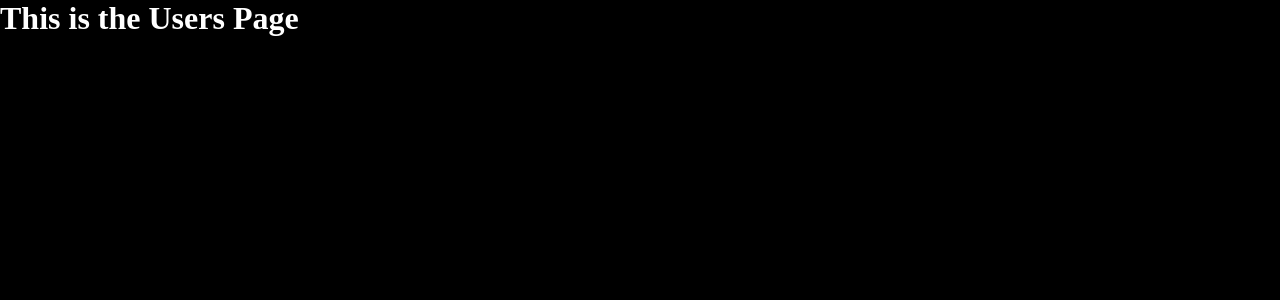
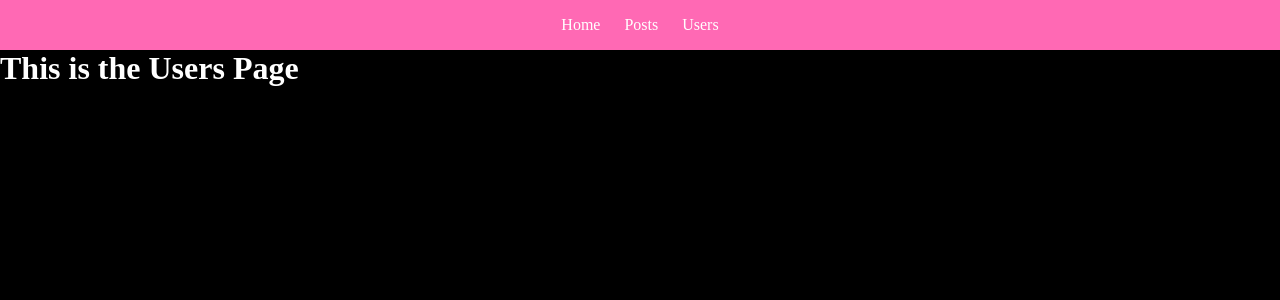
Before and after one commit to michelle01022012/next-crash-course, a Next.js app: page /users in a window 1280 px wide. Shown: the top 300 px of the page. Built offline with nearby package versions, Linux system fonts and the light colour scheme.

Commit message:
add routing functionality

```diff
--- a/pages/users.js
+++ b/pages/users.js
@@ -1,5 +1,10 @@
+import Navbar from "../Components/Navbar"
+
 export default function Users(){
     return (
+        <>
+        <Navbar />
         <h1>This is the Users Page</h1>
-    )
-}
+        </>
+        )
+    }
```
Also changed, not shown: pages/posts.js (+7 -2 lines).
